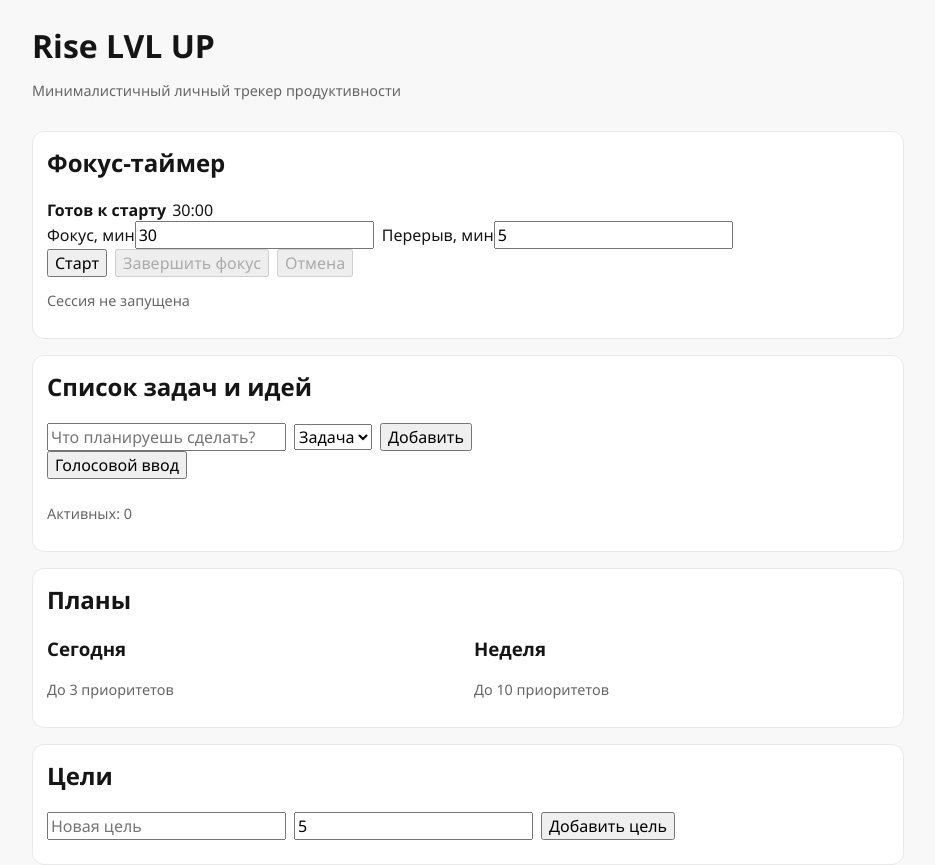
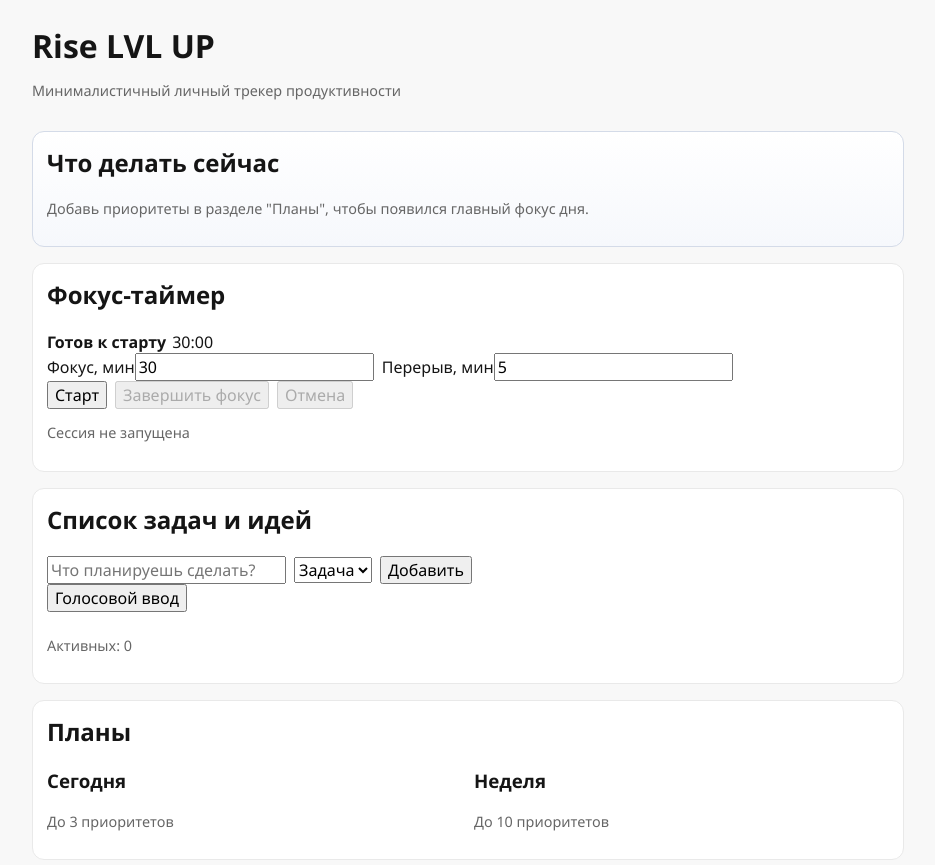
Before and after one commit to Lizgaro/Rise-LVL-UP, a React (Vite) app: page / in a window 1280 px wide. Shown: the top 865 px of the page, without its empty margins (172-1107 px from the left). Built offline with nearby package versions, Linux system fonts and the light colour scheme.

Commit message:
feat: add guided hero section for current focus

```diff
--- a/src/styles.css
+++ b/src/styles.css
@@ -29,6 +29,11 @@ body {
   border: 1px solid #e9e9e9;
   border-radius: 12px;
   padding: 14px;
+}
+
+.hero-card {
+  border-color: #d4dbe8;
+  background: linear-gradient(180deg, #ffffff 0%, #f6f8fc 100%);
 }
 
 .card h2,
--- a/src/ui/AppShell.tsx
+++ b/src/ui/AppShell.tsx
@@ -5,6 +5,7 @@ import { NoiseCard } from "./NoiseCard";
 import { PlansCard } from "./PlansCard";
 import { ProgressCard } from "./ProgressCard";
 import { TaskInboxCard } from "./TaskInboxCard";
+import { TodayFocusCard } from "./TodayFocusCard";
 import { useAppStore } from "../store/use-app-store";
 
 export function AppShell() {
@@ -27,6 +28,7 @@ export function AppShell() {
         </div>
       ) : null}
 
+      <TodayFocusCard />
       <FocusTimerCard />
       <TaskInboxCard />
       <PlansCard />
--- /dev/null
+++ b/src/ui/TodayFocusCard.tsx
@@ -0,0 +1,69 @@
+import { useMemo } from "react";
+import { useAppStore } from "../store/use-app-store";
+
+function getTaskStatusLabel(status: "todo" | "done" | "missed"): string {
+  if (status === "done") return "выполнено";
+  if (status === "missed") return "пропущено";
+  return "в работе";
+}
+
+export function TodayFocusCard() {
+  const tasks = useAppStore((state) => state.tasks);
+  const dayPlan = useAppStore((state) => state.dayPlan);
+  const timer = useAppStore((state) => state.timer);
+  const startFocusSession = useAppStore((state) => state.startFocusSession);
+  const toggleTaskDone = useAppStore((state) => state.toggleTaskDone);
+
+  const dayTasks = useMemo(
+    () =>
+      dayPlan.priorityTaskIds
+        .map((id) => tasks.find((task) => task.id === id))
+        .filter((task): task is NonNullable<typeof task> => Boolean(task)),
+    [dayPlan.priorityTaskIds, tasks],
+  );
+
+  const nextTask = dayTasks.find((task) => task.status === "todo");
+  const total = dayTasks.length;
+  const done = dayTasks.filter((task) => task.status === "done").length;
+  const missed = dayTasks.filter((task) => task.status === "missed").length;
+
+  return (
+    <section className="card hero-card">
+      <h2>Что делать сейчас</h2>
+      {nextTask ? (
+        <>
+          <p>
+            Главная задача: <strong>{nextTask.title}</strong>
+          </p>
+          <p className="muted">
+            Статус: {getTaskStatusLabel(nextTask.status)} | Сегодня выполнено {done}/{total}
+          </p>
+          <div className="row">
+            <button
+              data-testid="hero-start-focus-btn"
+              type="button"
+              onClick={() => startFocusSession(timer.focusMinutes, timer.breakMinutes)}
+              disabled={timer.isRunning}
+            >
+              Старт фокуса
+            </button>
+            <button
+              data-testid="hero-complete-task-btn"
+              type="button"
+              onClick={() => void toggleTaskDone(nextTask.id)}
+              disabled={nextTask.status !== "todo"}
+            >
+              Задача выполнена
+            </button>
+          </div>
+        </>
+      ) : (
+        <p className="muted">
+          {total === 0
+            ? "Добавь приоритеты в разделе \"Планы\", чтобы появился главный фокус дня."
+            : `На сегодня нет активных приоритетов. Выполнено: ${done}/${total}, пропущено: ${missed}.`}
+        </p>
+      )}
+    </section>
+  );
+}
```
Also changed, not shown: 4 other files (tests, documents, lock files or other folders).
